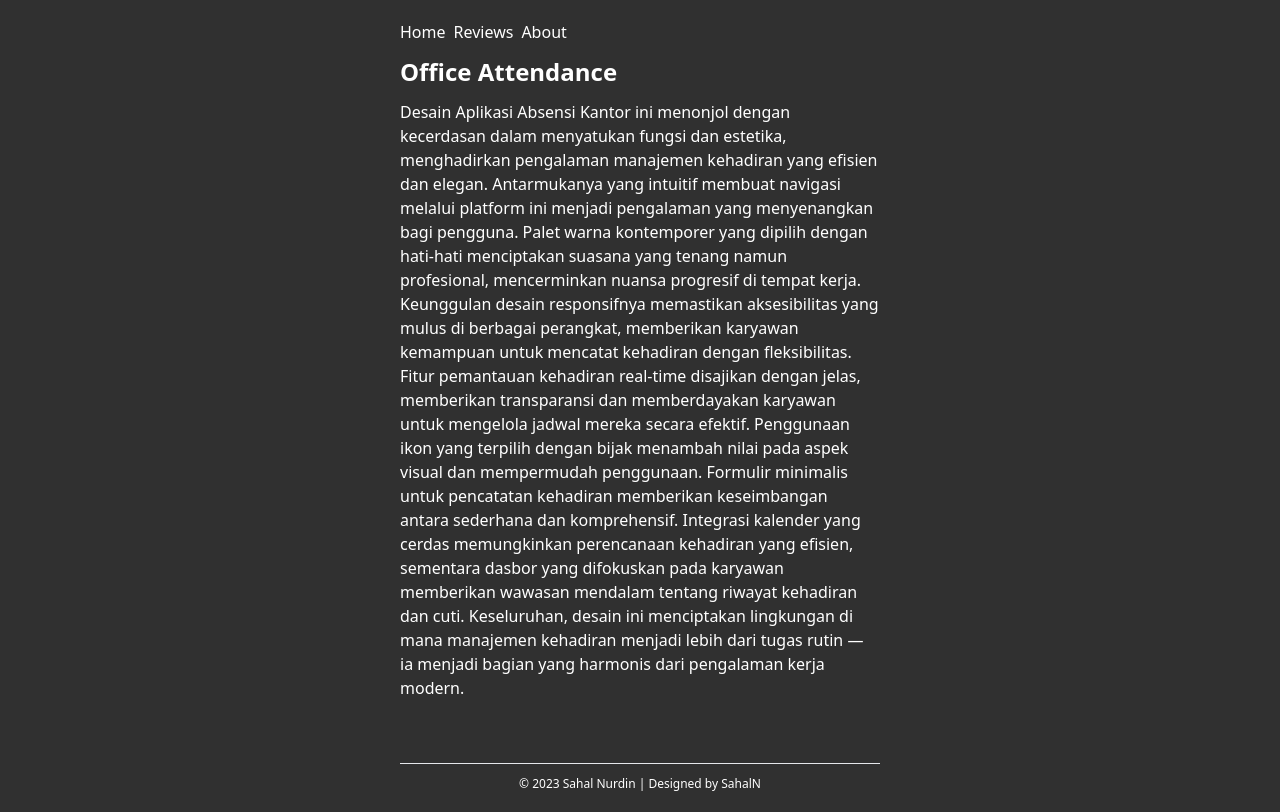
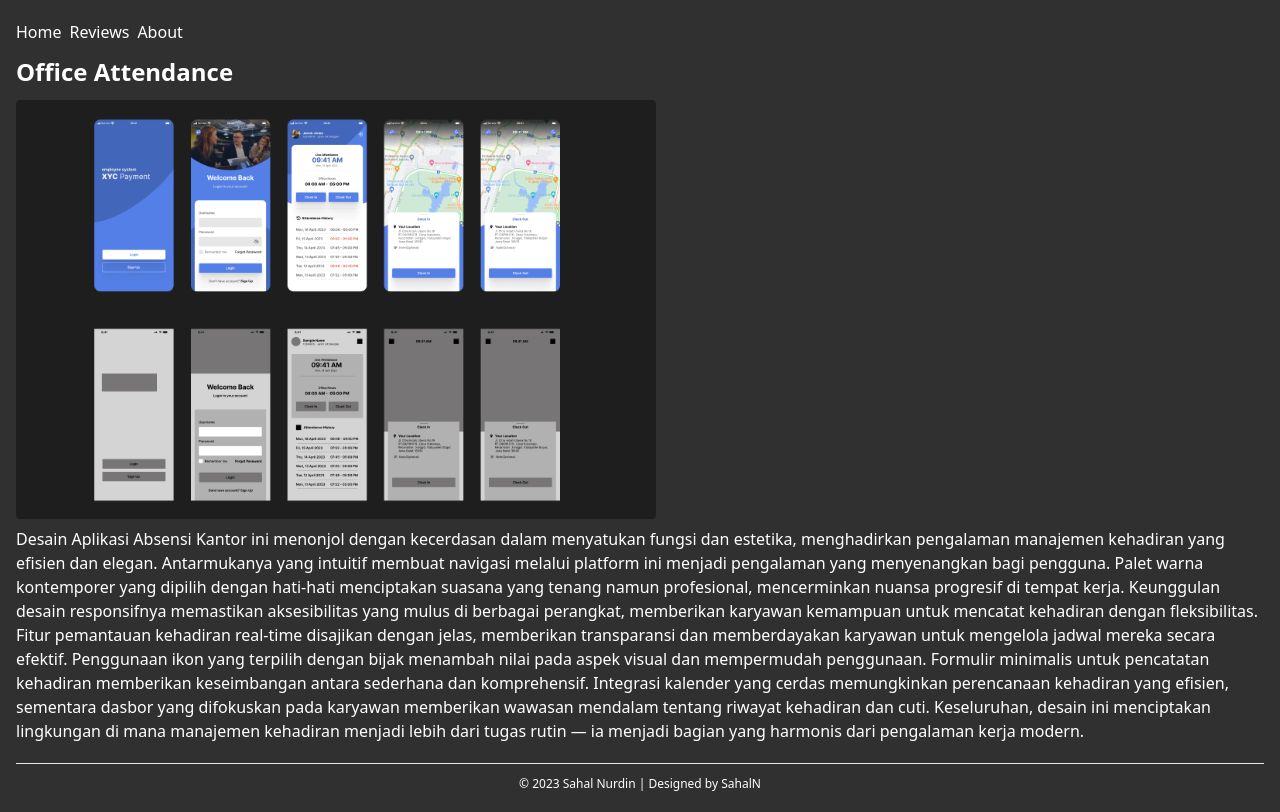
Before and after one commit to SahalN/sahalnuiux-reviews, a Next.js app: page /reviews/office-attendance in a window 1280 px wide. Built offline with nearby package versions, Linux system fonts and the light colour scheme.

Commit message:
Add static assets

```diff
--- a/app/layout.jsx
+++ b/app/layout.jsx
@@ -1,5 +1,4 @@
 /** @format */
-
 
 import "./globals.css";
 import NavBar from "../components/NavBar";
@@ -7,7 +6,7 @@ import NavBar from "../components/NavBar";
 export default function RootLayout({ children }) {
   return (
     <html lang='en'>
-      <body className='flex flex-col min-h-screen mx-96 mt-3 px-4 py-2 bg-[#303030] text-white'>
+      <body className='flex flex-col min-h-screen   mt-3 px-4 py-2 bg-[#303030] text-white'>
         <header>
           <NavBar />
         </header>
--- a/app/reviews/office-attendance/page.jsx
+++ b/app/reviews/office-attendance/page.jsx
@@ -6,6 +6,13 @@ export default function OfficeAttendancePage() {
   return (
     <>
       <Heading>Office Attendance</Heading>
+      <img
+        src='/images/office-attendance.png'
+        alt='office-attendance-design'
+        width='640'
+        height='360'
+        className='mb-2 rounded'
+      />
       <p>
         Desain Aplikasi Absensi Kantor ini menonjol dengan kecerdasan dalam
         menyatukan fungsi dan estetika, menghadirkan pengalaman manajemen
```
Also changed, not shown: public/images/logo-sahal.png (added), public/images/office-attendance.png (added).
